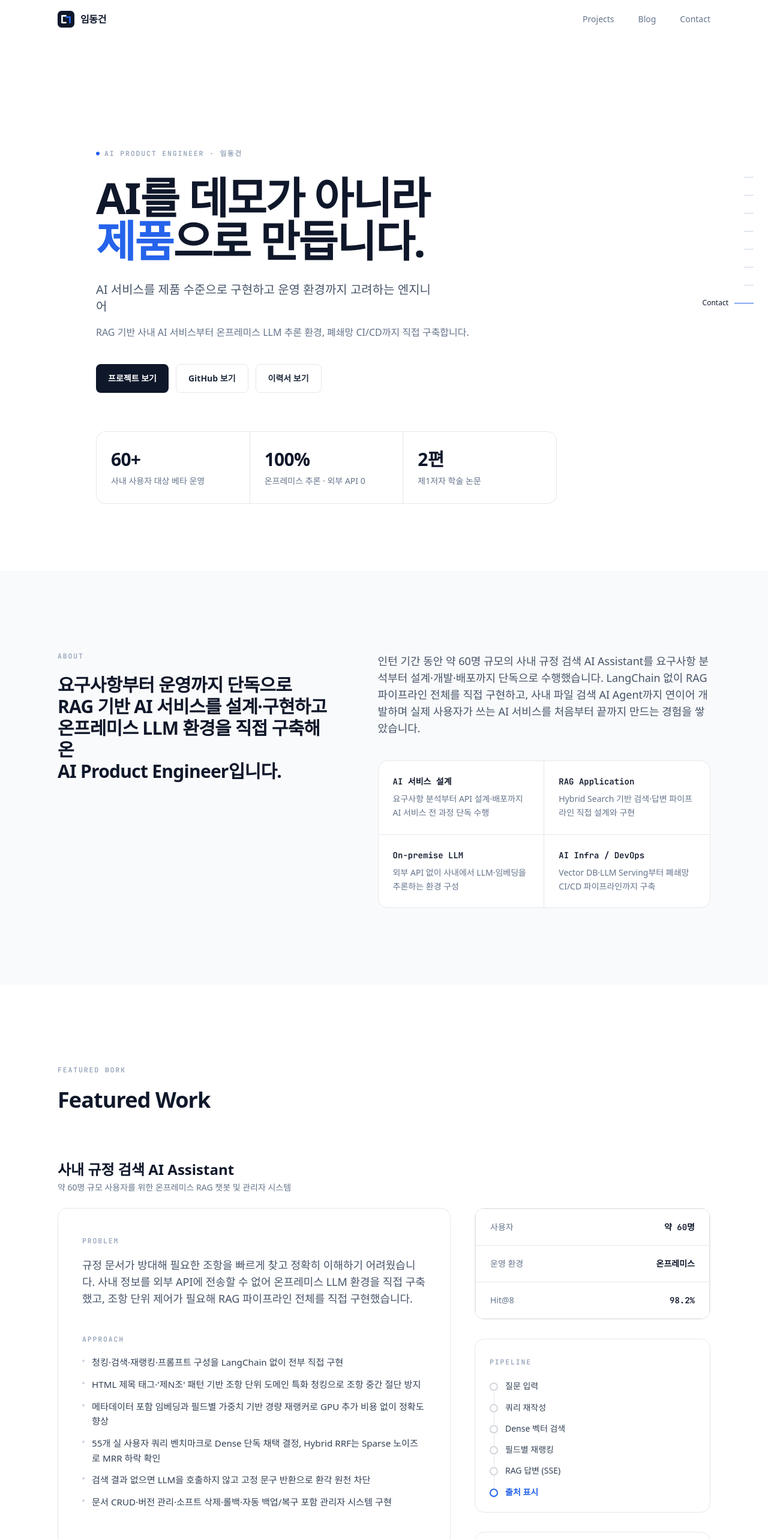
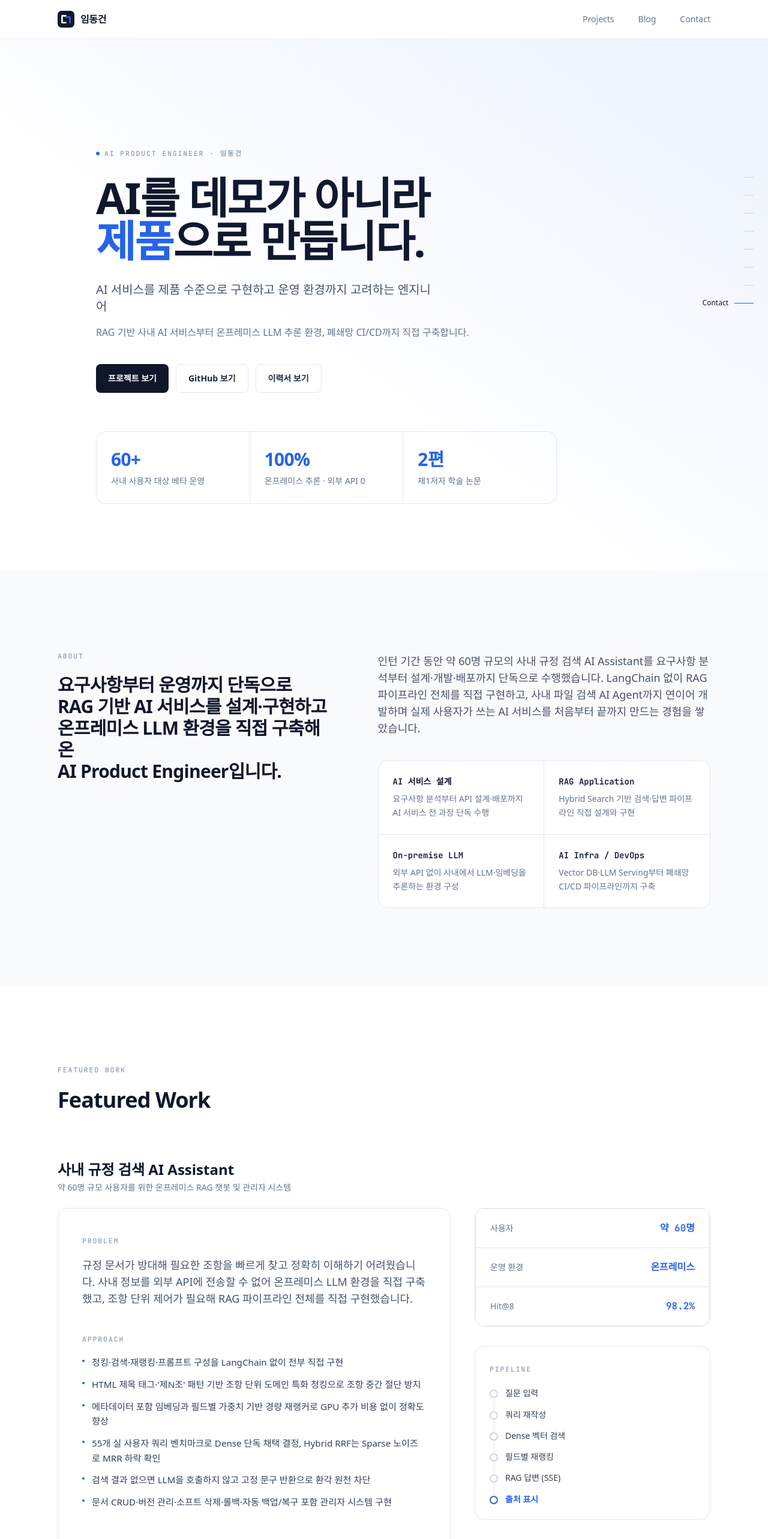
Before and after one commit to nangman-infra/Donggeon-home, a Next.js app: page / in a window 1280 px wide. Shown: the top 2566 px of the page at 60% size. Built offline with nearby package versions, Linux system fonts and the light colour scheme; a web font is replaced by a local one.

Commit message:
fix : 디자인 개선 및 공유 배경 페이지 디자인 수정

```diff
--- a/app/globals.css
+++ b/app/globals.css
@@ -76,7 +76,7 @@
 
   /* 인터랙티브 카드 hover — 그림자 대신 테두리 강조 한 단계 */
   .card-hover {
-    @apply transition-colors duration-200 hover:border-slate-300;
+    @apply transition duration-200 hover:border-slate-300 hover:shadow-[0_4px_16px_0_rgba(0,0,0,0.06)];
   }
 
   /* 링크 끝 화살표 — 호버 시 살짝 이동 (group 안에서 사용) */
--- a/app/opengraph-image.tsx
+++ b/app/opengraph-image.tsx
@@ -1,14 +1,11 @@
 import { ImageResponse } from "next/og";
 
-// 정적 export에서 빌드 타임에 PNG로 굽도록 강제
 export const dynamic = "force-static";
 
-// 링크 공유 시 노출되는 1200×630 OG 카드 — 빌드 시 정적 PNG로 생성된다.
 export const size = { width: 1200, height: 630 };
 export const contentType = "image/png";
 export const alt = "Donggeon Im — AI Product Engineer";
 
-// 브랜드 마크(ㄷㄱ)를 satori 안전하게 CSS 보더로 재구성
 function Mark() {
   return (
     <div
@@ -18,7 +15,7 @@ function Mark() {
         width: 96,
         height: 96,
         borderRadius: 22,
-        backgroundColor: "#0f172a",
+        backgroundColor: "#1e293b",
       }}
     >
       {/* ㄷ */}
@@ -29,12 +26,12 @@ function Mark() {
           top: 26,
           width: 18,
           height: 44,
-          borderTop: "7px solid #ffffff",
-          borderLeft: "7px solid #ffffff",
-          borderBottom: "7px solid #ffffff",
+          borderTop: "7px solid #f8fafc",
+          borderLeft: "7px solid #f8fafc",
+          borderBottom: "7px solid #f8fafc",
         }}
       />
-      {/* ㄱ — 단일 포인트 컬러 */}
+      {/* ㄱ */}
       <div
         style={{
           position: "absolute",
@@ -60,19 +57,19 @@ export default function OpengraphImage() {
           display: "flex",
           flexDirection: "column",
           justifyContent: "space-between",
-          backgroundColor: "#ffffff",
+          backgroundColor: "#0f172a",
           padding: 76,
           fontFamily: "sans-serif",
         }}
       >
-        {/* 상단: 마크 + 식별 */}
+        {/* 상단 */}
         <div style={{ display: "flex", alignItems: "center", gap: 22 }}>
           <Mark />
           <div style={{ display: "flex", flexDirection: "column" }}>
-            <div style={{ fontSize: 18, letterSpacing: 4, color: "#94a3b8", fontWeight: 700 }}>
+            <div style={{ fontSize: 18, letterSpacing: 4, color: "#475569", fontWeight: 700 }}>
               AI PRODUCT ENGINEER
             </div>
-            <div style={{ fontSize: 30, color: "#0f172a", fontWeight: 700, marginTop: 4 }}>
+            <div style={{ fontSize: 30, color: "#f8fafc", fontWeight: 700, marginTop: 4 }}>
               Donggeon Im
             </div>
           </div>
@@ -86,13 +83,13 @@ export default function OpengraphImage() {
               lineHeight: 1.08,
               letterSpacing: -2,
               fontWeight: 800,
-              color: "#0f172a",
+              color: "#f8fafc",
             }}
           >
             AI as a product,
           </div>
-          <div style={{ display: "flex", fontSize: 70, lineHeight: 1.08, letterSpacing: -2, fontWeight: 800 }}>
-            <span style={{ color: "#0f172a" }}>{"not just "}</span>
+          <div style={{ display: "flex", gap: 18, fontSize: 70, lineHeight: 1.08, letterSpacing: -2, fontWeight: 800 }}>
+            <span style={{ color: "#64748b" }}>not just</span>
             <span style={{ color: "#2563eb" }}>a demo.</span>
           </div>
         </div>
@@ -103,14 +100,14 @@ export default function OpengraphImage() {
             display: "flex",
             alignItems: "center",
             justifyContent: "space-between",
-            borderTop: "1px solid #e5e7eb",
+            borderTop: "1px solid #1e293b",
             paddingTop: 28,
           }}
         >
           <div style={{ display: "flex", fontSize: 22, color: "#475569", fontWeight: 600 }}>
             RAG · On-premise LLM · LangGraph · AI Infra
           </div>
-          <div style={{ display: "flex", fontSize: 20, color: "#94a3b8", fontWeight: 600 }}>
+          <div style={{ display: "flex", fontSize: 20, color: "#334155", fontWeight: 600 }}>
             donggeon.nangman.cloud
           </div>
         </div>
--- a/components/layout/Footer.tsx
+++ b/components/layout/Footer.tsx
@@ -12,7 +12,7 @@ export function Footer() {
   return (
     <footer className="border-t border-gray-200">
       <div className="mx-auto flex w-full max-w-6xl flex-col gap-4 px-6 py-10 sm:flex-row sm:items-center sm:justify-between sm:px-8">
-        <p className="text-sm text-slate-400">© {currentYear} 임동건 · AI/AX Engineer</p>
+        <p className="text-sm text-slate-400">© {currentYear} 임동건 · AI Product Engineer</p>
         <div className="flex gap-6">
           {links.map((link) => (
             <a
--- a/components/layout/Header.tsx
+++ b/components/layout/Header.tsx
@@ -2,7 +2,7 @@
 
 import Link from "next/link";
 import { usePathname } from "next/navigation";
-import { useEffect, useState } from "react";
+import { useState } from "react";
 import { Logo } from "./Logo";
 
 const navItems = [
@@ -14,21 +14,9 @@ const navItems = [
 export function Header() {
   const pathname = usePathname();
   const [isMenuOpen, setIsMenuOpen] = useState(false);
-  const [scrolled, setScrolled] = useState(false);
-
-  useEffect(() => {
-    const onScroll = () => setScrolled(window.scrollY > 8);
-    onScroll();
-    window.addEventListener("scroll", onScroll, { passive: true });
-    return () => window.removeEventListener("scroll", onScroll);
-  }, []);
 
   return (
-    <header
-      className={`sticky top-0 z-50 border-b bg-white/80 backdrop-blur-md transition-colors duration-300 ${
-        scrolled ? "border-gray-200/70" : "border-transparent"
-      }`}
-    >
+    <header className="sticky top-0 z-50 border-b border-gray-200/70 bg-white/80 backdrop-blur-md">
       <div className="mx-auto flex h-16 w-full max-w-6xl items-center justify-between px-6 sm:px-8">
         <Link href="/" aria-label="홈으로 이동" className="flex items-center gap-2.5">
           <Logo className="h-7 w-7" />
--- a/components/sections/FeaturedExperience.tsx
+++ b/components/sections/FeaturedExperience.tsx
@@ -17,7 +17,7 @@ function FeaturedCard({ item }: { item: (typeof featured)[number] }) {
           <ul className="mt-4 grid gap-3">
             {item.approach.map((a) => (
               <li key={a} className="flex gap-3 text-[0.95rem] leading-relaxed text-slate-700">
-                <span className="mt-2 h-1 w-1 shrink-0 rounded-full bg-slate-300" aria-hidden="true" />
+                <span className="mt-2 h-1 w-1 shrink-0 rounded-full bg-brand" aria-hidden="true" />
                 {a}
               </li>
             ))}
@@ -43,7 +43,7 @@ function FeaturedCard({ item }: { item: (typeof featured)[number] }) {
           {item.scale.map((s) => (
             <div key={s.label} className="flex items-baseline justify-between bg-white px-6 py-5">
               <dt className="text-sm text-slate-500">{s.label}</dt>
-              <dd className="font-mono text-sm font-semibold text-slate-900">{s.value}</dd>
+              <dd className="font-mono text-base font-bold text-brand">{s.value}</dd>
             </div>
           ))}
         </dl>
--- a/components/sections/Hero.tsx
+++ b/components/sections/Hero.tsx
@@ -12,7 +12,13 @@ export function Hero() {
   const reduceMotion = useReducedMotion();
 
   return (
-    <section className="mx-auto w-full max-w-5xl px-6 pb-24 pt-32 sm:px-8 sm:pb-28 sm:pt-44" aria-labelledby="hero-title">
+    <section className="relative w-full overflow-hidden" aria-labelledby="hero-title">
+      <div
+        className="pointer-events-none absolute inset-0"
+        aria-hidden="true"
+        style={{ backgroundImage: "linear-gradient(215deg, rgba(37,99,235,0.08) 0%, rgba(37,99,235,0.04) 35%, rgba(37,99,235,0) 62%)" }}
+      />
+      <div className="mx-auto w-full max-w-5xl px-6 pb-24 pt-32 sm:px-8 sm:pb-28 sm:pt-44">
       <motion.div
         initial={reduceMotion ? "show" : "hidden"}
         animate="show"
@@ -64,12 +70,13 @@ export function Hero() {
         >
           {hero.stats.map((stat) => (
             <div key={stat.label} className="bg-white px-6 py-7">
-              <dt className="text-3xl font-bold tracking-tight text-slate-900">{stat.value}</dt>
+              <dt className="text-3xl font-bold tracking-tight text-brand">{stat.value}</dt>
               <dd className="mt-2 text-sm leading-snug text-slate-500">{stat.label}</dd>
             </div>
           ))}
         </motion.dl>
       </motion.div>
+      </div>
     </section>
   );
 }
--- a/components/sections/ProjectCard.tsx
+++ b/components/sections/ProjectCard.tsx
@@ -69,7 +69,7 @@ export function ProjectCard({ project }: Readonly<ProjectCardProps>) {
           <ul className="mt-3 grid gap-2.5">
             {project.contributions.map((item) => (
               <li key={item} className="flex gap-3 text-sm leading-relaxed text-slate-600">
-                <span className="mt-2 h-1 w-1 shrink-0 rounded-full bg-slate-300" aria-hidden="true" />
+                <span className="mt-2 h-1 w-1 shrink-0 rounded-full bg-brand" aria-hidden="true" />
                 {item}
               </li>
             ))}
--- a/content/portfolio.ts
+++ b/content/portfolio.ts
@@ -623,8 +623,8 @@ export const contact = {
   email: "gunni6112@gmail.com",
   github: "https://github.com/WhiteJbb",
   githubLabel: "github.com/WhiteJbb",
-  website: "https://donggeon.nangman.cloud",
-  websiteLabel: "donggeon.nangman.cloud",
+  website: "https://www.nangman.cloud",
+  websiteLabel: "www.nangman.cloud",
   location: "대전, 대한민국",
 };
 
```
